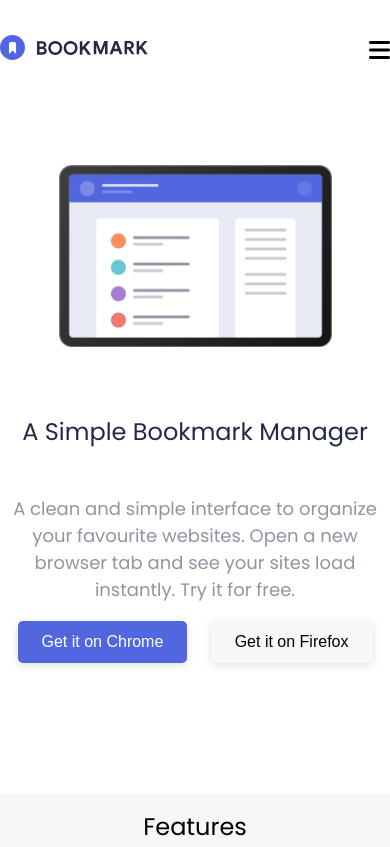
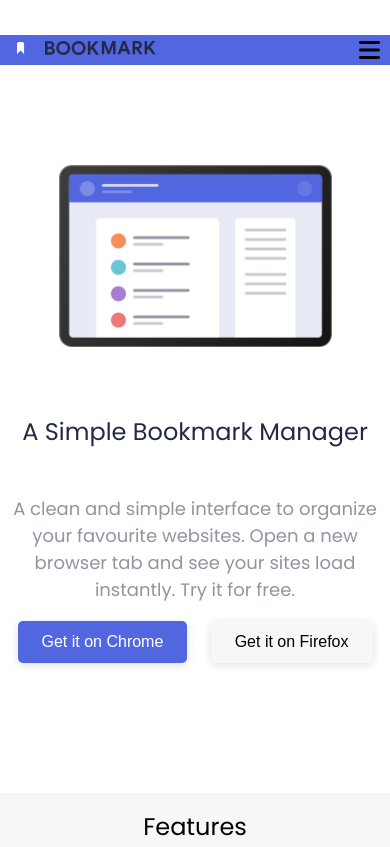
Before and after one commit to Izma-ali/responsive-website, a plain HTML site: page index.html in a window 390 px wide. Shown: the top 847 px of the page. Drawn offline with Linux system fonts and the light colour scheme.

Commit message:
changes done

```diff
--- a/style.css
+++ b/style.css
@@ -364,11 +364,16 @@ ul{
    header{
     width: 100%;
    }
+   .headerimg{
+    padding-left: 8px;
+   }
    .header{
     display: flex;
     justify-content: space-around;
     margin-top: 35px;
     width: 100%;
+    padding: 0px 20px;
+    background-color: #5267DF;
    }
    .img{
     width: 70%;
@@ -397,6 +402,7 @@ h2{
 }
 .icon{
     display: block;
+    padding-right: 10px;
    }
 .featuresdiv{
     margin: 0;
@@ -505,6 +511,7 @@ h2{
         align-items: center;
         margin-top: 35px;
         width: 100%;
+        padding: 0px 20px;
        }
        .img{
         width: 483px;
```
